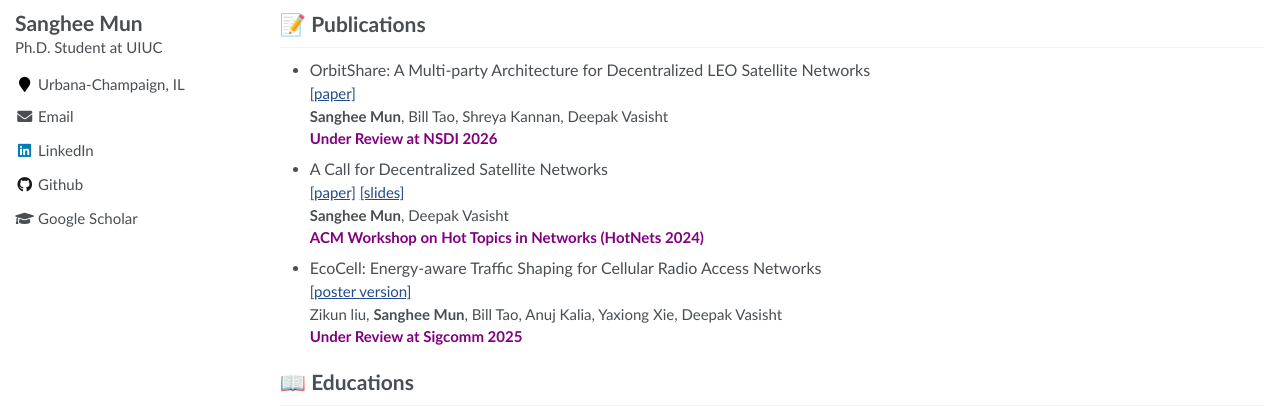
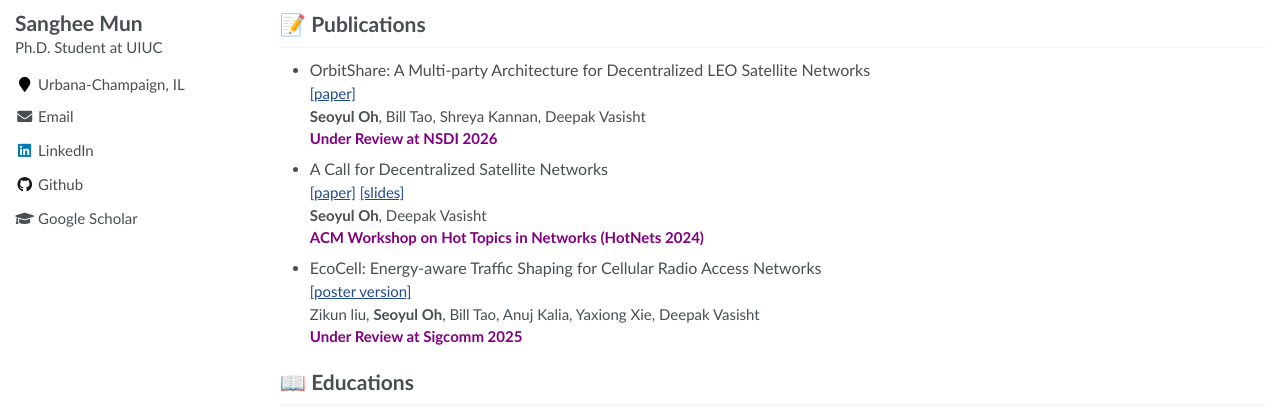
Before and after one commit to sanghee727/sanghee727.github.io, a Jekyll site: the page built from _pages/about.md, in a window 1280 px wide and 1059 px high. Shown: the part 319-731 px from the top of the window. Built offline with Jekyll 4.4.1, drawn with Linux system fonts in a browser that asks for light colours.

Commit message:
Check tabs

```diff
--- a/_pages/about.md
+++ b/_pages/about.md
@@ -17,7 +17,7 @@ redirect_from:
 
 <span class='anchor' id='about-me'></span>
 
-I am a PhD student at <a href="https://siebelschool.illinois.edu/" style="color: #7289da; text-decoration: none;">University of Illinois, Urbana-Champaign (UIUC)</a>, co-advised by Prof. <a href="https://fyy.cs.illinois.edu/" style="color: #7289da; text-decoration: none;">Francis Y. Yan</a> and Prof. <a href="https://deepakv.web.illinois.edu/" style="color: #7289da; text-decoration: none;">Deepak Vasisht</a>. Here is my <a href="assets/cv_SangheeMun.pdf" style="color: #7289da; text-decoration:none">CV</a>.
+I am a PhD student at <a href="https://siebelschool.illinois.edu/" style="color: #7289da; text-decoration: none;">University of Illinois, Urbana-Champaign (UIUC)</a>, co-advised by Prof. <a href="https://fyy.cs.illinois.edu/" style="color: #7289da; text-decoration: none;">Francis Y. Yan</a> and Prof. <a href="https://deepakv.web.illinois.edu/" style="color: #7289da; text-decoration: none;">Deepak Vasisht</a>. Here is my <a href="assets/cv_seoyuloh.pdf" style="color: #7289da; text-decoration:none">CV</a>.
 
 My primary research interests include:
 - Decentralized Networks
@@ -29,18 +29,18 @@ My primary research interests include:
 
 # 📝 Publications
 - <font size="3">OrbitShare: A Multi-party Architecture for Decentralized LEO Satellite Networks</font>
-[[paper]](https://SangheeMun.github.io/)\
-**Sanghee Mun**, Bill Tao, Shreya Kannan, Deepak Vasisht \
+[[paper]](https://seoyuloh.github.io/)\
+**Seoyul Oh**, Bill Tao, Shreya Kannan, Deepak Vasisht \
 <span style="color:purple">**Under Review at NSDI 2026**</span>
 
 - <font size="3">A Call for Decentralized Satellite Networks</font>
 [[paper]](https://dl.acm.org/doi/10.1145/3696348.3696896) [[slides]](/assets/MP-LEO_slides.pdf)\
-**Sanghee Mun**, Deepak Vasisht \
+**Seoyul Oh**, Deepak Vasisht \
 <span style="color:purple">**ACM Workshop on Hot Topics in Networks (HotNets 2024)**</span>
 
 - <font size="3">EcoCell: Energy-aware Traffic Shaping for Cellular Radio Access Networks</font>
 [[poster version]](assets/ecocell_poster.pdf) \
-Zikun liu, **Sanghee Mun**, Bill Tao, Anuj Kalia, Yaxiong Xie, Deepak Vasisht \
+Zikun liu, **Seoyul Oh**, Bill Tao, Anuj Kalia, Yaxiong Xie, Deepak Vasisht \
 <span style="color:purple">**Under Review at Sigcomm 2025**</span>
 
 
```
